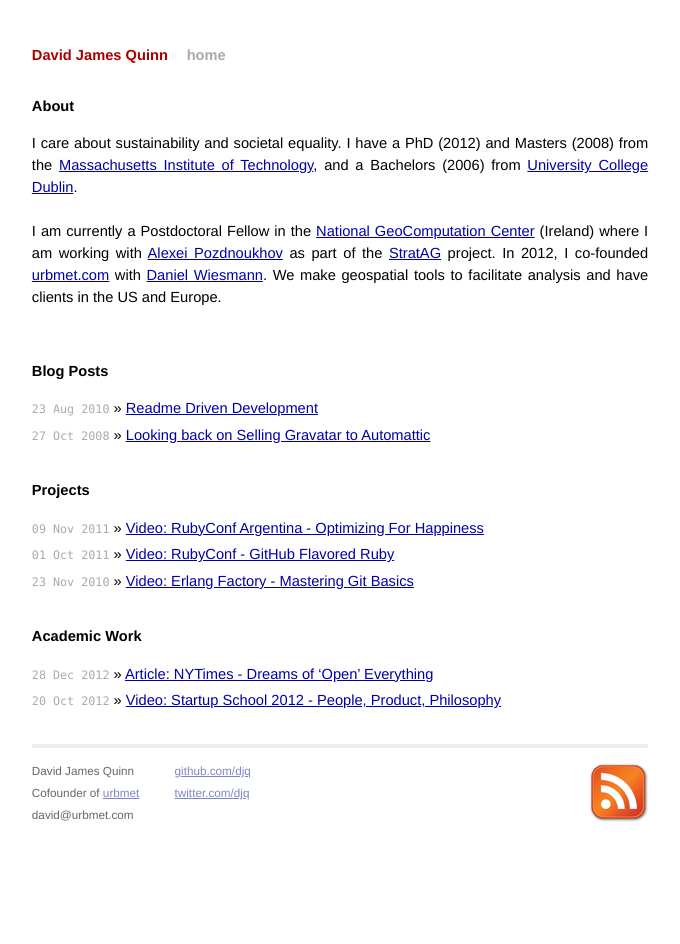
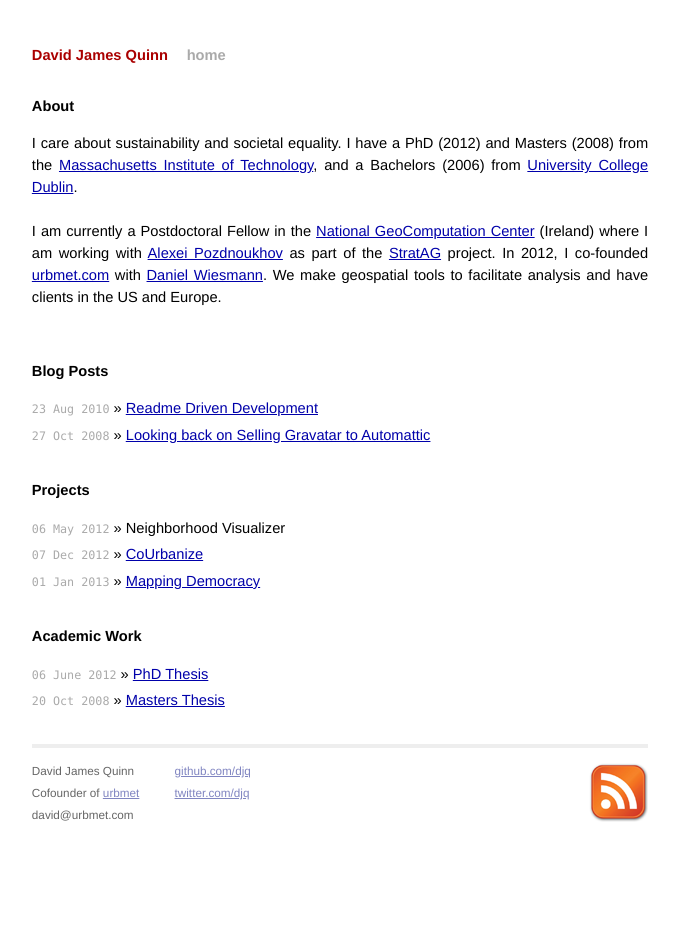
Before and after one commit to djq/djq.github.com, a Jekyll site: the page built from index.html, in a window 1280 px wide. Shown: the whole page, without its empty margins (300-980 px from the left). Built offline with Jekyll 4.4.1, drawn with Linux system fonts in a browser that asks for light colours; Markdown is read by kramdown in place of the engine named in the settings.

```diff
--- a/index.html
+++ b/index.html
@@ -22,15 +22,15 @@
 
   <h1>Projects</h1>
   <ul class="posts">
-    <li><span>09 Nov 2011</span> &raquo; <a href="http://vimeo.com/39016099">Video: RubyConf Argentina - Optimizing For Happiness</a></li>
-    <li><span>01 Oct 2011</span> &raquo; <a href="http://confreaks.com/videos/712-rubyconf2011-github-flavored-ruby">Video: RubyConf - GitHub Flavored Ruby</a></li>
-    <li><span>23 Nov 2010</span> &raquo; <a href="http://vimeo.com/17118008">Video: Erlang Factory - Mastering Git Basics</a></li>
+    <li><span>06 May 2012</span> &raquo; <a href="http://urbmet.org"></a>Neighborhood Visualizer</li>
+    <li><span>07 Dec 2012</span> &raquo; <a href="http://courbanize.com">CoUrbanize</a></li>
+    <li><span>01 Jan 2013</span> &raquo; <a href="http://mappingdemocracy.ie">Mapping Democracy</a></li>
   </ul>
 
   <h1>Academic Work</h1>
   <ul class="posts">
-    <li><span>28 Dec 2012</span> &raquo; <a href="http://bits.blogs.nytimes.com/2012/12/28/github-has-big-dreams-for-open-source-software-and-more/">Article: NYTimes - Dreams of ‘Open’ Everything</a></li>
-    <li><span>20 Oct 2012</span> &raquo; <a href="http://startupschool.org/2012/preston_werner/">Video: Startup School 2012 - People, Product, Philosophy</a></li>
+    <li><span>06 June 2012</span> &raquo; <a href="http://djq.me">PhD Thesis</a></li>
+    <li><span>20 Oct 2008</span> &raquo; <a href="http://djq.me">Masters Thesis</a></li>
   </ul>
 
 
```
